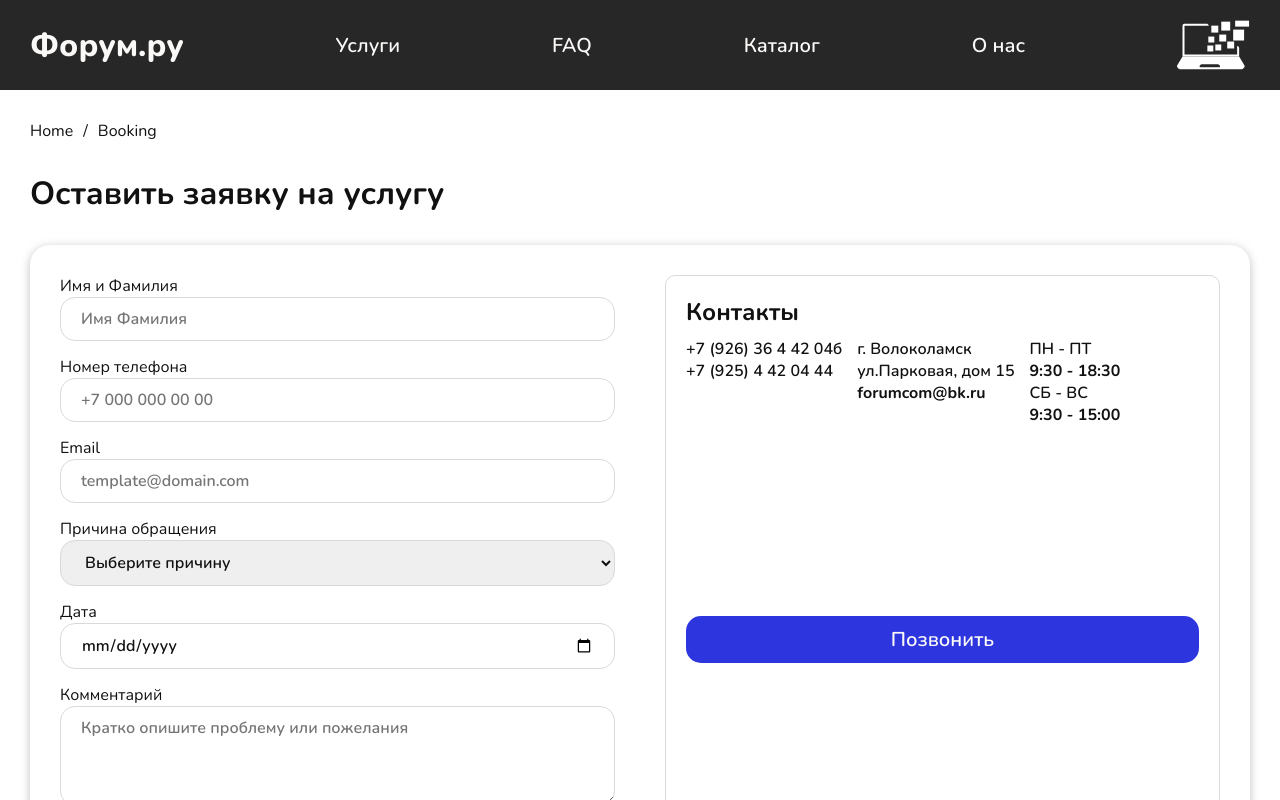
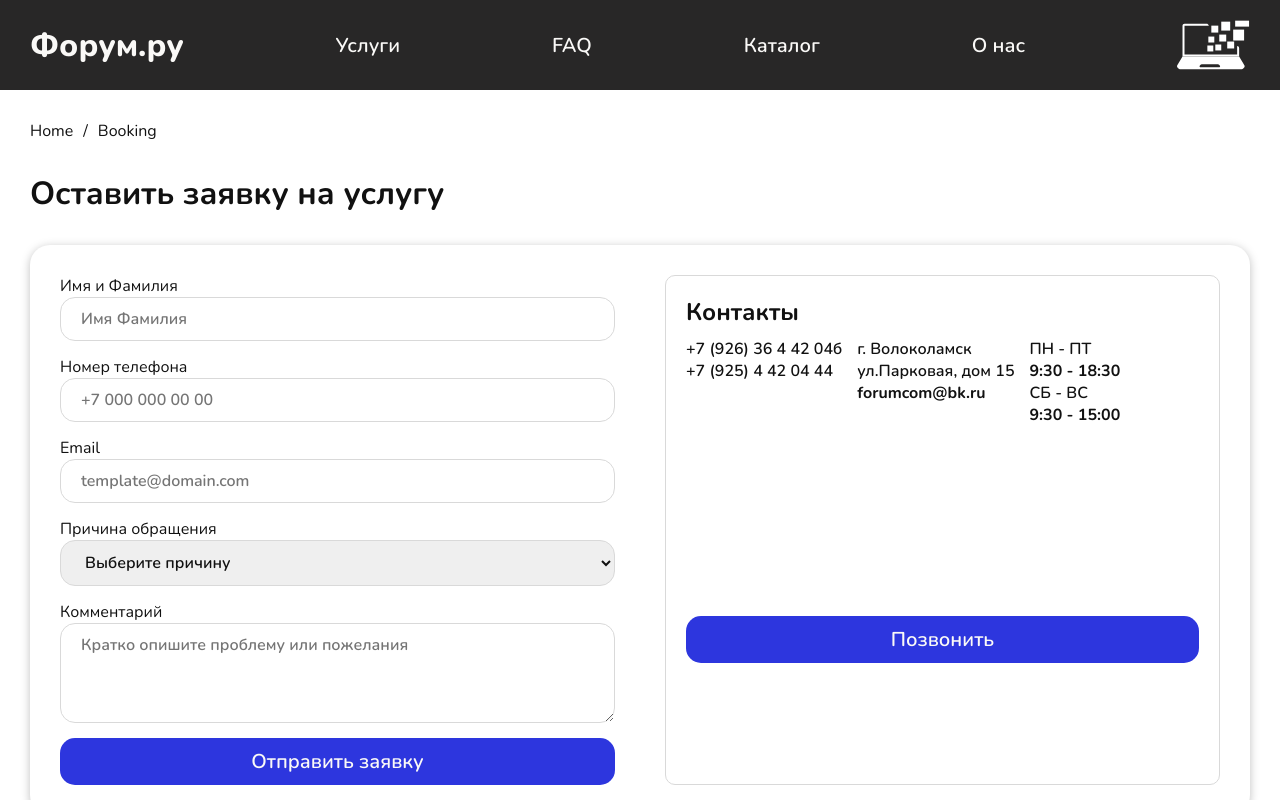
Before and after one commit to D1edDuck/forum_client, a React (Vite) app: page /booking in a window 1280 px wide. Shown: the top 800 px of the page. Built offline with nearby package versions, Linux system fonts and the light colour scheme.

Commit message:
delete data in booking

```diff
--- a/src/api/type.ts
+++ b/src/api/type.ts
@@ -34,6 +34,5 @@ export interface IBooking {
   phone: string;
   email?: string;
   cause: string;
-  date: string;
   comment: string;
 }
--- a/src/features/booking/UI/BookingForm/BookingForm.tsx
+++ b/src/features/booking/UI/BookingForm/BookingForm.tsx
@@ -2,8 +2,7 @@ import useForm from "../../hooks/useForm";
 import s from "./index.module.css";
 
 const BookingForm = () => {
-  const { name, cause, comment, date, email, phone, onSubmit, setValue } =
-    useForm();
+  const { name, cause, comment, email, phone, onSubmit, setValue } = useForm();
 
   return (
     <form className={s.form} onSubmit={onSubmit}>
@@ -64,17 +63,6 @@ const BookingForm = () => {
       </div>
 
       <div className="dlex">
-        <label htmlFor="date">Дата</label>
-        <input
-          type="date"
-          id="date"
-          className={s.input}
-          value={date}
-          onChange={(e) => setValue("date", e.target.value)}
-        />
-      </div>
-
-      <div className="dlex">
         <label htmlFor="comment">Комментарий</label>
         <textarea
           name="text"
--- a/src/features/booking/bookingSlice.ts
+++ b/src/features/booking/bookingSlice.ts
@@ -6,7 +6,6 @@ const initialState: IBooking = {
   phone: "",
   email: "",
   cause: "",
-  date: "",
   comment: "",
 };
 
--- a/src/features/booking/hooks/useForm.ts
+++ b/src/features/booking/hooks/useForm.ts
@@ -5,7 +5,7 @@ import { inputValue } from "../bookingSlice";
 
 const useForm = () => {
   const dispatch = useAppDispatch();
-  const { name, comment, date, email, phone, cause } = useAppSelector(
+  const { name, comment, email, phone, cause } = useAppSelector(
     (state) => state.booking
   );
 
@@ -21,7 +21,6 @@ const useForm = () => {
     name,
     cause,
     comment,
-    date,
     email,
     phone,
     onSubmit,
```
